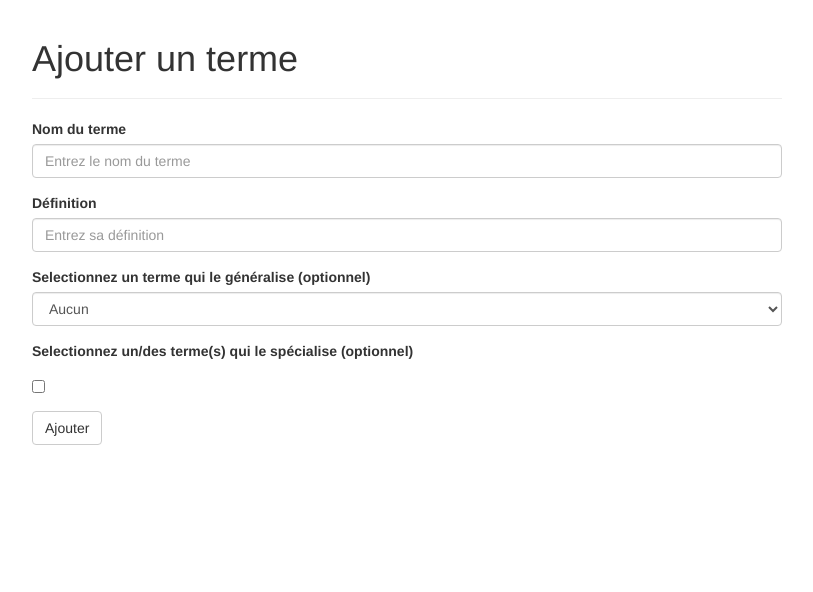
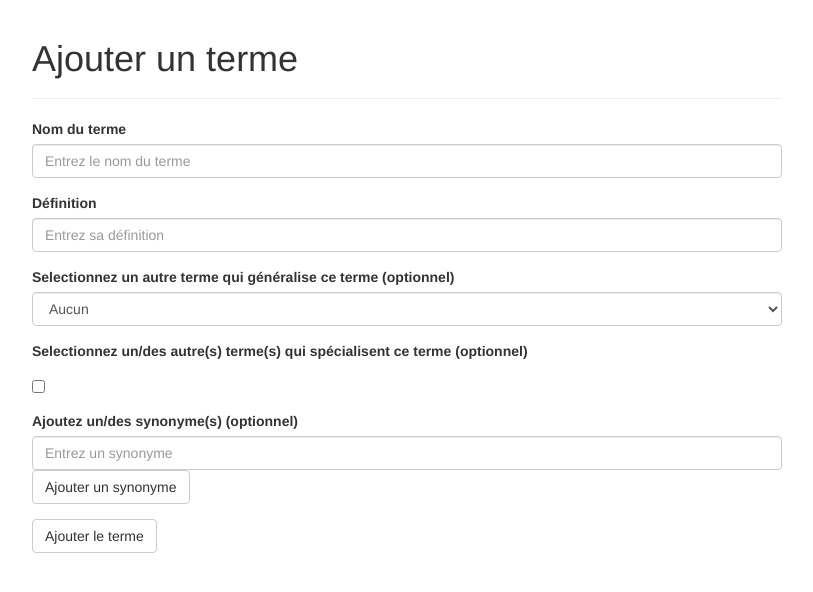
Before and after one commit to kilbiller/ThesaurusBDD, a PHP site: page /xe/terme_ajout.php in a window 1280 px wide. Shown: the part 51-643 px from the top of the page, without its empty margins (38-851 px from the left). Run offline with PHP 8.4, Linux system fonts and the light colour scheme; the visitor is signed in with stand-in values (Sample User, id 1); tables that the repository leaves empty or names only in its code hold one stand-in row (values such as "Sample post"); some libraries are stand-ins or nearby versions.

Commit message:
Ajout et Recherche de synonymes.

```diff
--- a/javascripts/script.js
+++ b/javascripts/script.js
@@ -9,3 +9,8 @@
     }
     $(this).next().toggle("fast");
 });
+
+
+$("#add").click(function() {
+    $("#synonymes").append('<input type="text" class="form-control" name="terme_synonyme[]" placeholder="Entrez un synonyme">');
+});
--- a/terme_ajout.php
+++ b/terme_ajout.php
@@ -102,11 +102,54 @@
                          //Ajoute en tant que généralisation des spécialisations
                         $stmt = $db->prepare('  UPDATE descripteurVedette
                                                 SET descripteurGen = (  SELECT ref(d)
-                                                                    FROM descripteurVedette d
-                                                                    WHERE d.libelle = :nom)
+                                                                        FROM descripteurVedette d
+                                                                        WHERE d.libelle = :nom)
                                                 WHERE libelle = :specialisation');
                         $stmt->execute(array(':nom' => $_POST['terme_nom'],
                                              ':specialisation' => $spe));
+                    }
+                }
+            }
+
+            //Ajoute les synonymes (si présents)
+            if(isset($_POST['terme_synonyme']))
+            {
+                foreach($_POST['terme_synonyme'] as $syno)
+                {
+                    if(!empty($syno))
+                    {
+                        //Cherche si le synonyme est déja dans la liste
+                        $stmt = $db->prepare('  SELECT COUNT(syno.COLUMN_VALUE) AS "nb"
+                                                FROM descripteurVedette d, TABLE(d.synonymes) syno
+                                                WHERE d.libelle = :nom AND UPPER(syno.COLUMN_VALUE) = UPPER(:synonyme)');
+                        $stmt->execute(array(':nom' => $_POST['terme_nom'], ':synonyme' => $syno));
+                        $res = $stmt->fetch(PDO::FETCH_ASSOC);
+
+                        if($res['nb'] == 0)
+                        {
+                            //Cherche si synonymes est initialisé ou pas
+                            $stmt = $db->prepare('  SELECT COUNT(syno.COLUMN_VALUE) AS "nb"
+                                                    FROM descripteurVedette d, TABLE(d.synonymes) syno
+                                                    WHERE d.libelle = :nom');
+                            $stmt->execute(array(':nom' => $_POST['terme_nom']));
+                            $res = $stmt->fetch(PDO::FETCH_ASSOC);
+
+                            //Si le nested table n'est pas encore initialisé la requête change
+                            if($res['nb'] == 0)
+                            {
+                                $stmt = $db->prepare('  UPDATE descripteurVedette
+                                                        SET synonymes = synoList(:synonyme)
+                                                        WHERE libelle = :nom');
+                            }
+                            else
+                            {
+                                $stmt = $db->prepare('  INSERT INTO TABLE(  SELECT synonymes
+                                                                            FROM descripteurVedette
+                                                                            WHERE libelle = :nom)
+                                                        VALUES (:synonyme)');
+                            }
+                            $stmt->execute(array(':nom' => $_POST['terme_nom'], ':synonyme' => $syno));
+                        }
                     }
                 }
             }
--- a/views/terme_ajout.twig
+++ b/views/terme_ajout.twig
@@ -28,7 +28,7 @@
                                    placeholder="Entrez sa définition" required>
                         </div>
                         <div class="form-group">
-                            <label for="terme_generalisation">Selectionnez un terme qui le généralise (optionnel)</label>
+                            <label for="terme_generalisation">Selectionnez un autre terme qui généralise ce terme (optionnel)</label>
                             <select class="form-control" name="terme_generalisation" id="terme_generalisation">
                                 <option value="null">Aucun</option>
                                 {% for terme in termes %}
@@ -37,7 +37,7 @@
                             </select>
                         </div>
                         <div class="form-group">
-                            <label>Selectionnez un/des terme(s) qui le spécialise (optionnel)</label>
+                            <label>Selectionnez un/des autre(s) terme(s) qui spécialisent ce terme (optionnel)</label>
                             {% for terme in termes %}
                                 <div class="checkbox">
                                     <label>
@@ -46,8 +46,15 @@
                                 </div>
                             {% endfor %}
                         </div>
+                        <div class="form-group">
+                            <label>Ajoutez un/des synonyme(s) (optionnel)</label>
+                            <div id="synonymes">
+                                <input type="text" class="form-control" name="terme_synonyme[]" placeholder="Entrez un synonyme">
+                            </div>
+                            <input type="button" id="add" class="btn btn-default" value="Ajouter un synonyme"/>
+                        </div>
 
-                        <button type="submit" class="btn btn-default">Ajouter</button>
+                        <button type="submit" class="btn btn-default">Ajouter le terme</button>
                     </form>
                 {% endif %}
             </div>
```
Also changed, not shown: recherche.php (+17 -4 lines), views/recherche.twig (+19 -2 lines).
